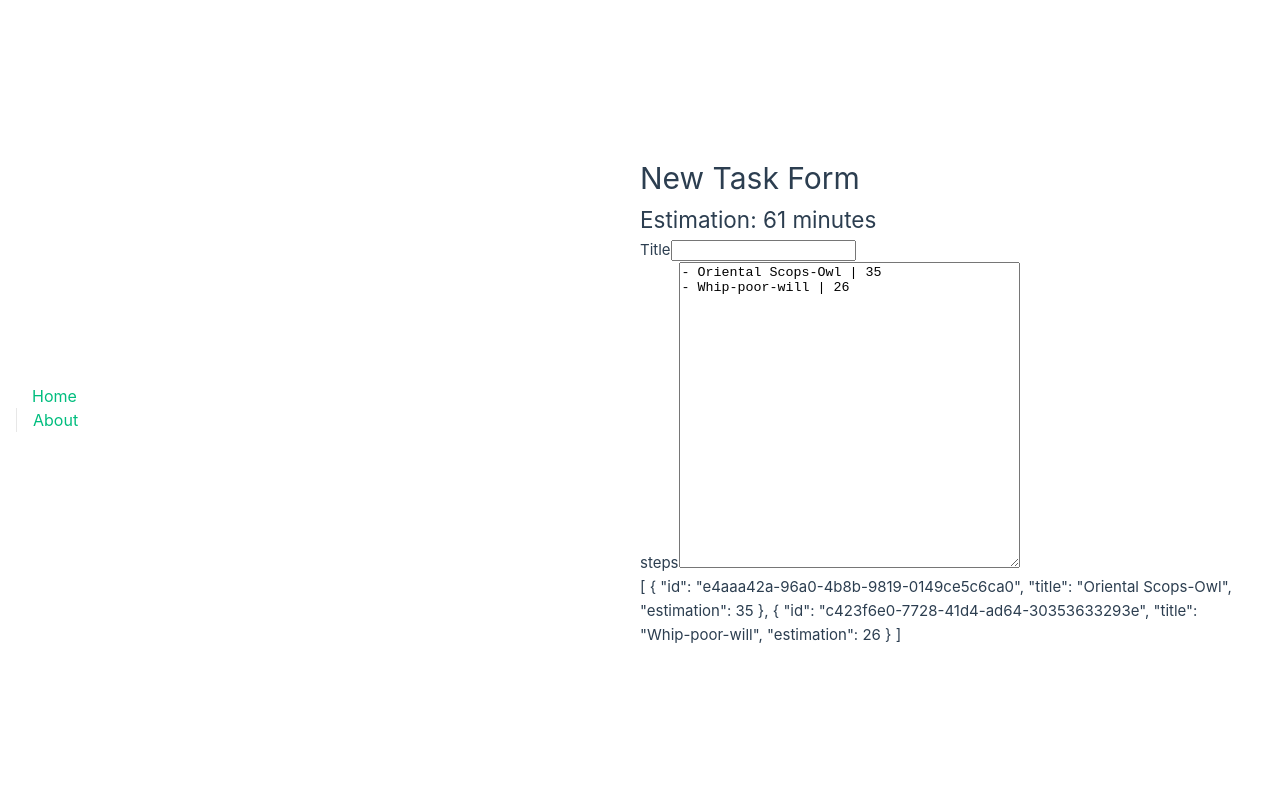
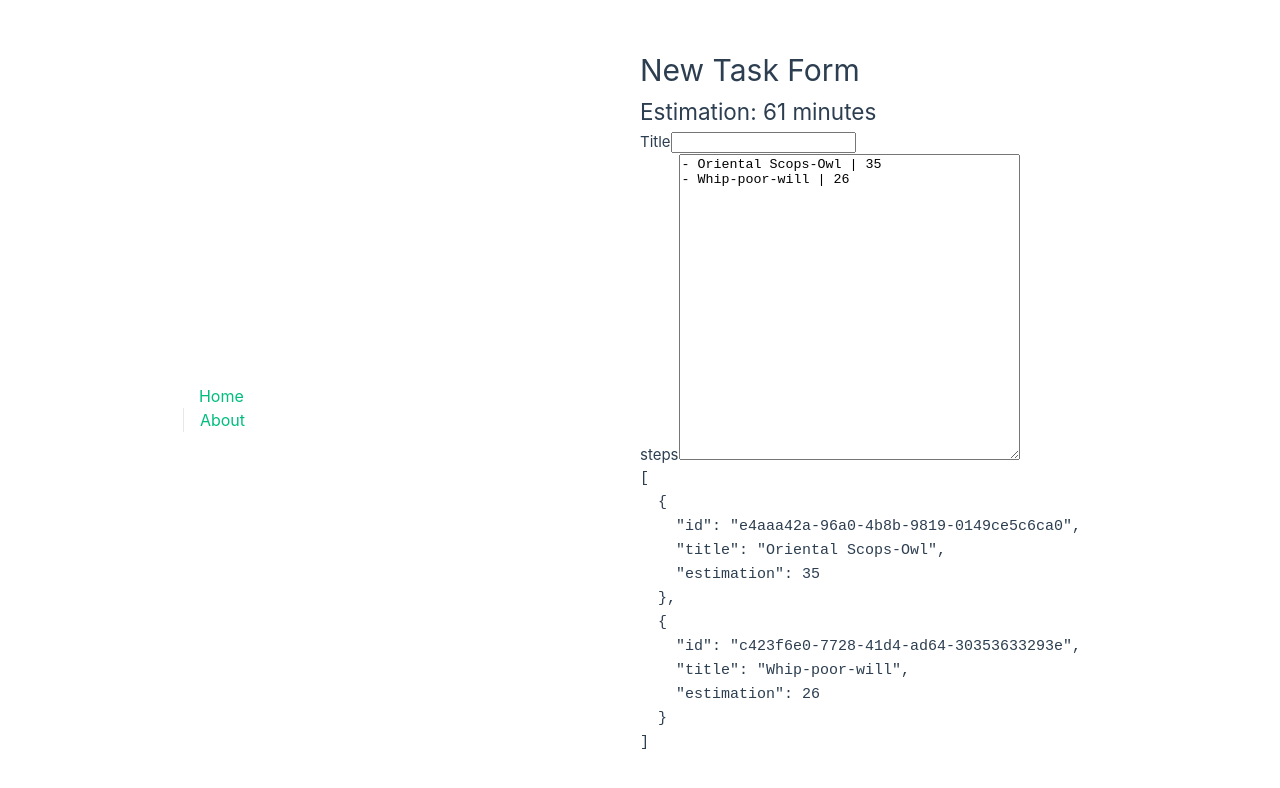
Before and after one commit to jcalixte/failwell, a Vue app: page /new-task in a window 1280 px wide. Shown: the top 788 px of the page. Built offline with nearby package versions, Linux system fonts and the light colour scheme.

Commit message:
use pre for better readability

```diff
--- a/src/use-cases/task/components/NewTaskForm.vue
+++ b/src/use-cases/task/components/NewTaskForm.vue
@@ -35,7 +35,7 @@ const saveTask = () => {
         <input type="text" id="title" v-model="title" />
       </div>
       <StepInput v-model="steps" />
-      {{ steps }}
+      <pre>{{ steps }}</pre>
     </form>
   </div>
 </template>
```
